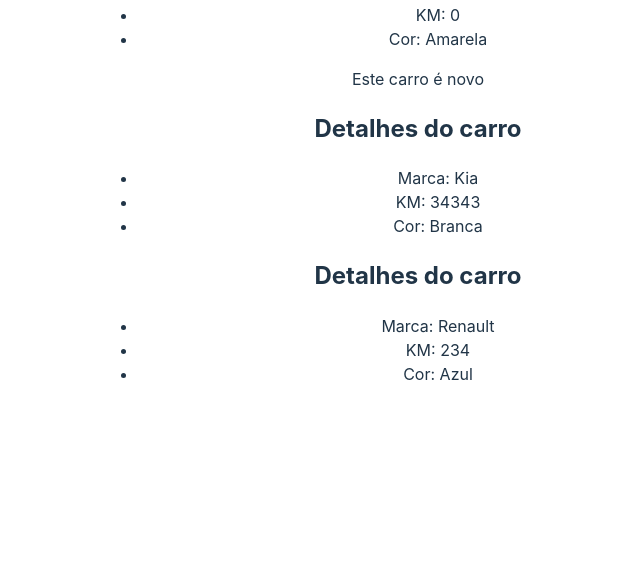
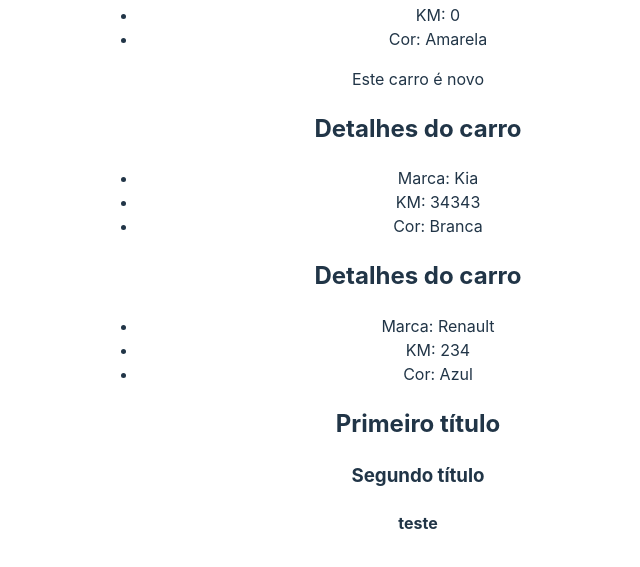
Before and after one commit to NedcloarBR-Study/Udemy-ReactZeroMaestria, a React (Vite) app in the folder 3_AVANCANDO/avancando/: page / in a window 1280 px wide. Shown: the part 2442-3009 px from the top of the page, without its empty margins (222-862 px from the left). Built offline with nearby package versions, Linux system fonts and the light colour scheme.

Commit message:
feat: add aula14 - fragment

```diff
--- a/3_AVANCANDO/avancando/src/App.jsx
+++ b/3_AVANCANDO/avancando/src/App.jsx
@@ -6,6 +6,7 @@ import ListRender from './components/ListRender'
 import ManageData from './components/ManageData'
 import ShowUserName from './components/ShowUserName'
 import CarDetails from './components/CarDetails'
+import Fragment from './components/Fragment'
 
 function App() {
   const name = "Miguel";
@@ -41,6 +42,8 @@ function App() {
       {cars.map(car => (
         <CarDetails key={car.id} brand={car.brand} km={car.km} color={car.color} newCar={car.newCar} />
       ))}
+      { /* Fragment */}
+      <Fragment propFragment="teste" />
     </>
   )
 }
--- /dev/null
+++ b/3_AVANCANDO/avancando/src/components/Fragment.jsx
@@ -0,0 +1,11 @@
+const Fragment = ({ propFragment }) => {
+  return (
+    <>
+      <h2>Primeiro título</h2>
+      <h3>Segundo título</h3>
+      <h4>{propFragment}</h4>
+    </>
+  )
+}
+
+export default Fragment;
```
Also changed, not shown: 1 other file (tests, documents, lock files or other folders).
